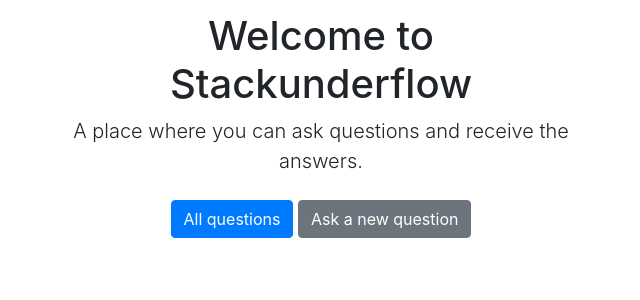
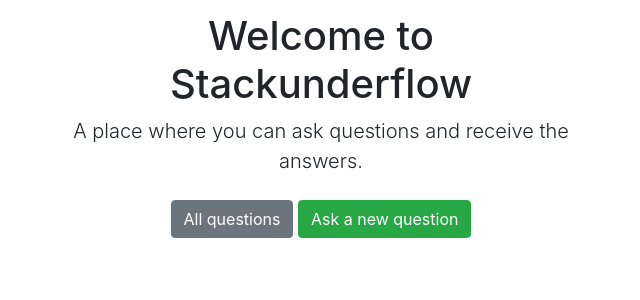
Before and after one commit to arvydasg/stackunderflow, a Flask app: page / in a window 1280 px wide. Shown: the part 132-432 px from the top of the page, without its empty margins (319-959 px from the left). Run offline with Flask 3, Linux system fonts and the light colour scheme; some libraries are stand-ins or nearby versions.

Commit message:
changing the colors of the buttons

```diff
--- a/stackunderflow_app/templates/auth/login.html
+++ b/stackunderflow_app/templates/auth/login.html
@@ -24,7 +24,7 @@
                         {{render_field(form.name, class="form-control")}}
                         {{render_field(form.password, class="form-control")}}
                     </div>
-                    <button type="submit" class="btn btn-primary">Login</button>
+                    <button type="submit" class="btn btn-success">Login</button>
                 </form>
                 <br/>
                 <a href="{{url_for("auth.route_register")}}">Don't have an account? Register.</a>
--- a/stackunderflow_app/templates/auth/register.html
+++ b/stackunderflow_app/templates/auth/register.html
@@ -15,7 +15,7 @@
                         {{render_field(form.password, class="form-control")}}
                         {{render_field(form.confirm_password, class="form-control")}}
                     </div>
-                    <button type="submit" class="btn btn-primary">Register</button>
+                    <button type="submit" class="btn btn-success">Register</button>
                 </form>
                 <br/>
                 <a href="{{url_for("auth.route_login")}}">Or perhaps just login?</a>
--- a/stackunderflow_app/templates/index.html
+++ b/stackunderflow_app/templates/index.html
@@ -17,8 +17,8 @@
             <div class="col-md-6 text-center">
                 <h1>Welcome to Stackunderflow</h1>
                 <p class="lead mb-4">A place where you can ask questions and receive the answers.</p>
-                <a href="{{url_for("questions.route_all_questions")}}" class="btn btn-primary mb-2">All questions</a>
-                <a href="{{url_for("questions.route_add_new_question")}}" class="btn btn-secondary mb-2">Ask a new question</a>
+                <a href="{{url_for("questions.route_all_questions")}}" class="btn btn-secondary mb-2">All questions</a>
+                <a href="{{url_for("questions.route_add_new_question")}}" class="btn btn-success mb-2">Ask a new question</a>
             </div>
         </div>
     </div>
--- a/stackunderflow_app/templates/questions/new_question.html
+++ b/stackunderflow_app/templates/questions/new_question.html
@@ -29,7 +29,7 @@
                         {{render_field(form.title, class="form-control")}}
                         {{render_field(form.content, class="form-control")}}
                     </div>
-                    <button type="submit" class="btn btn-primary">Ask Question</button>
+                    <button type="submit" class="btn btn-success">Ask Question</button>
                 </form>
             </div>
         </div>
```
